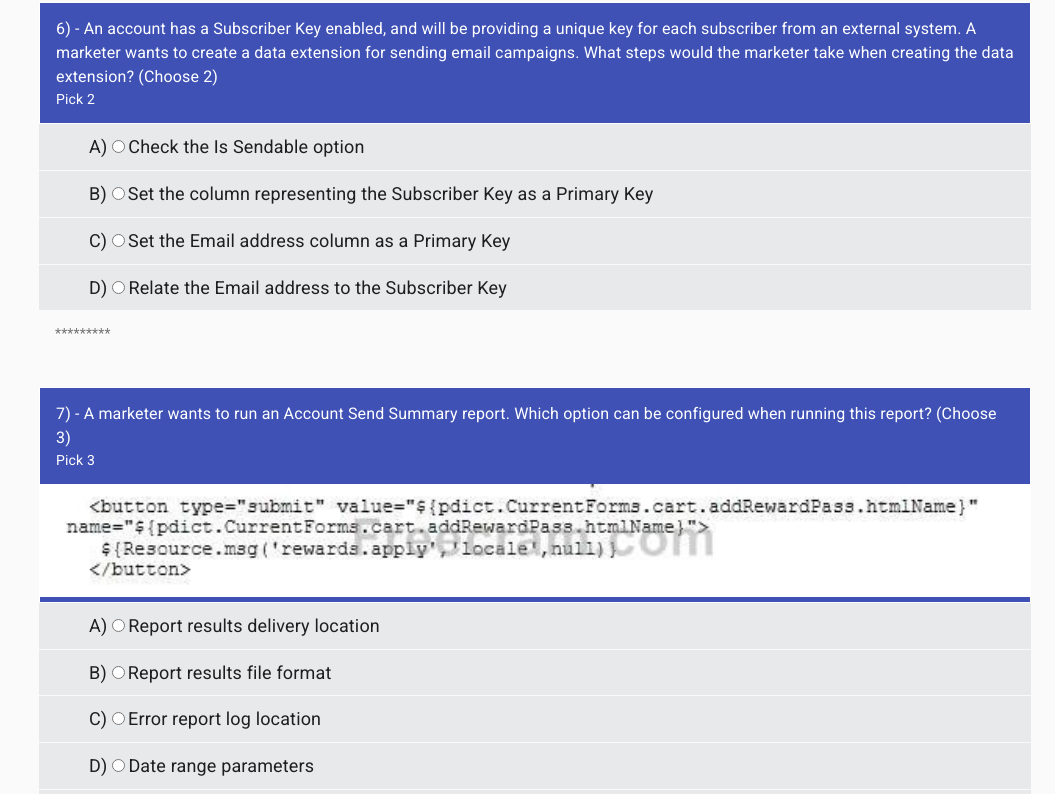
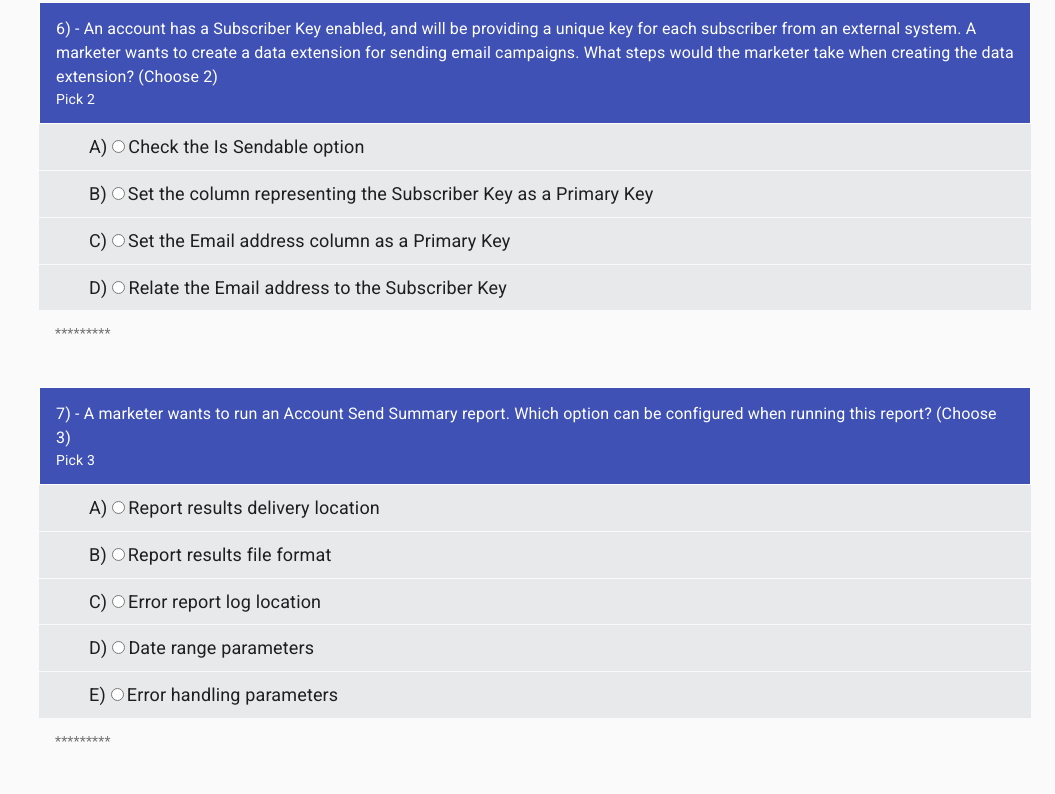
Before and after one commit to isaacjamesosf/b2c-certification-questions, a React (Create React App) app: page / in a window 1280 px wide. Shown: the part 2000-2794 px from the top of the page, without its empty margins (225-1280 px from the left). Built offline with nearby package versions, Linux system fonts and the light colour scheme.

Commit message:
[MKT] - Remove images and rename title

```diff
--- a/src/components/Question.js
+++ b/src/components/Question.js
@@ -46,13 +46,6 @@
             style={{ whiteSpace: "pre-wrap" }}
           />
         </ListItem>
-        {images[questionNumber] && (
-          <img
-            src={images[questionNumber].default}
-            alt={`question number ${questionNumber}`}
-            style={{ width: "100%", maxWidth: "1000px" }}
-          />
-        )}
       </Box>
       {Object.keys(question.options).map((option) => (
         <Option
--- a/src/pages/prettyHome/PrettyHome.js
+++ b/src/pages/prettyHome/PrettyHome.js
@@ -228,7 +228,7 @@
           >
             <MenuIcon />
           </IconButton>
-          <HeaderTitle title="B2C Certification Questions" />
+          <HeaderTitle title="Marketing Cloud Email Specialist Questions" />
         </Toolbar>
       </AppBar>
       <nav className={classes.drawer} aria-label="mailbox folders">
```
